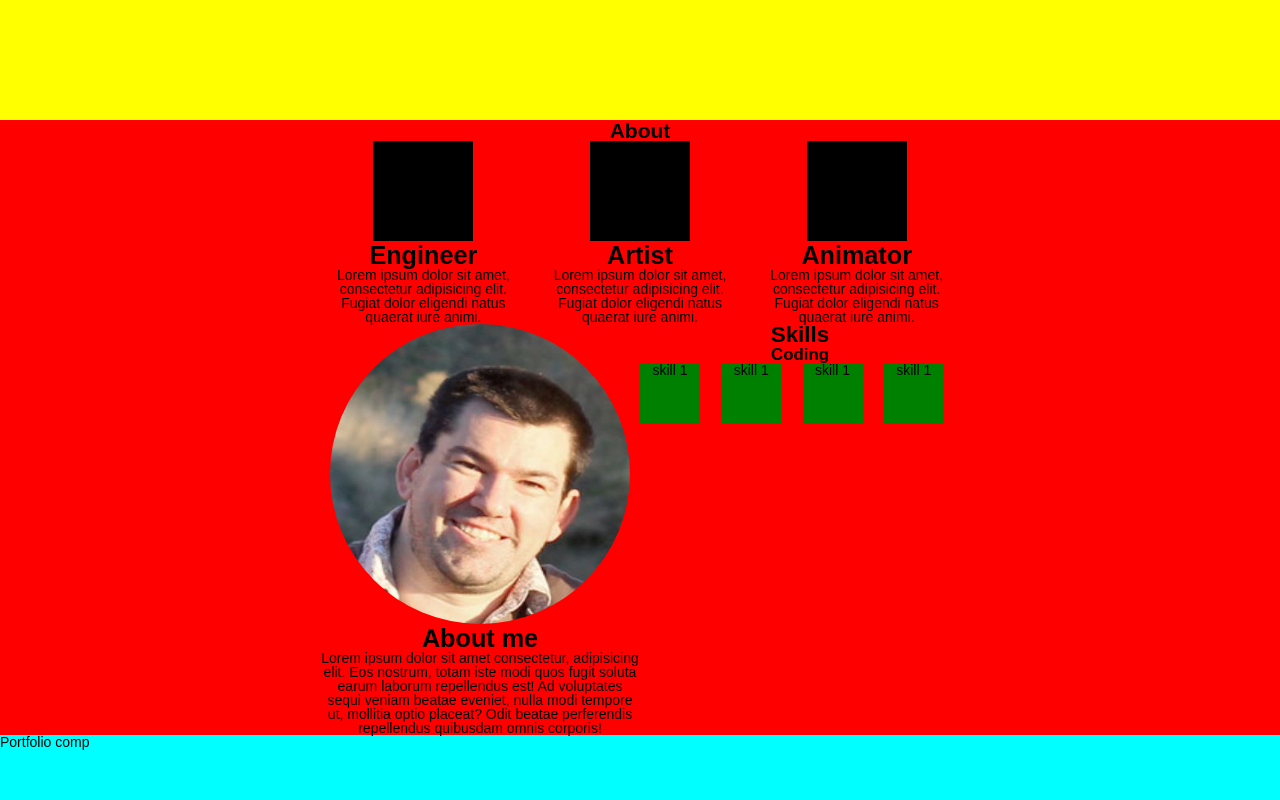
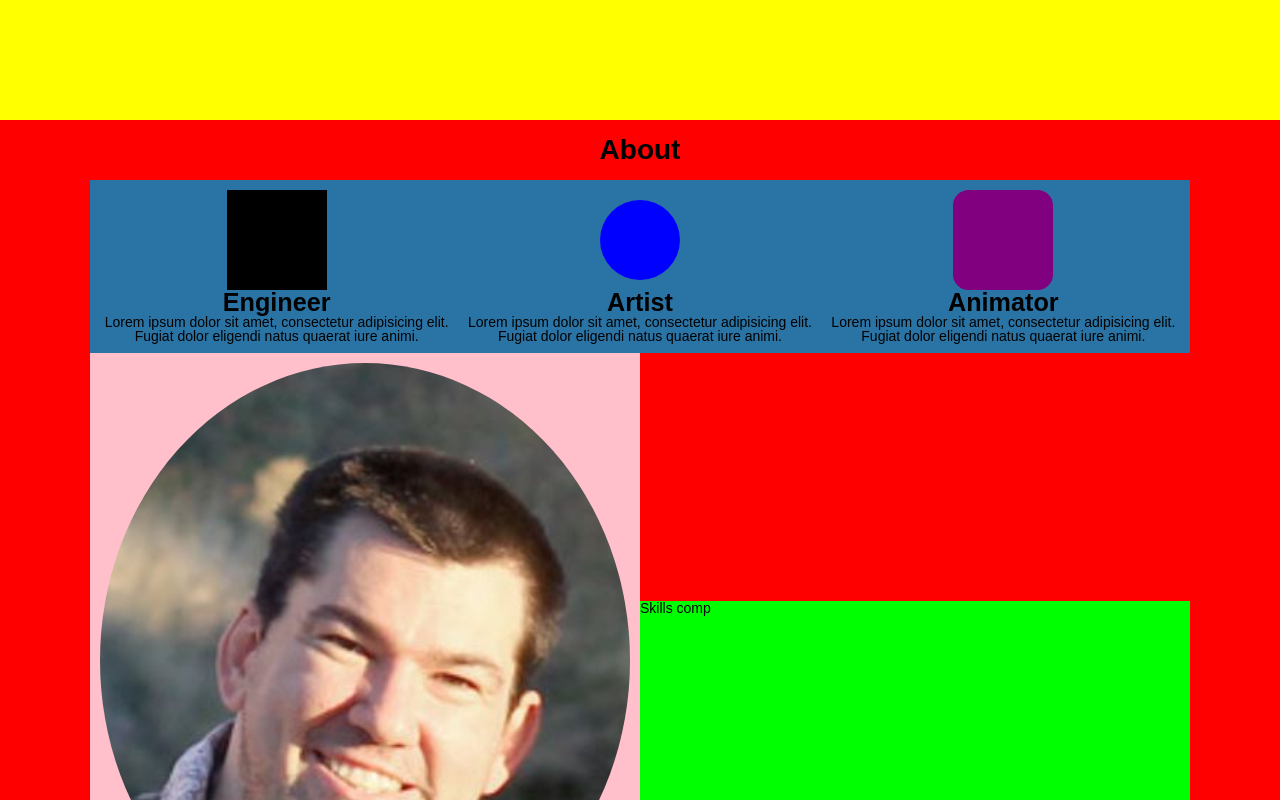
Before and after one commit to TalanCurtis/portfolio, a React (Create React App) app: page / in a window 1280 px wide. Shown: the part 680-1480 px from the top of the page. Built offline with nearby package versions, Linux system fonts and the light colour scheme.

Commit message:
Have skills and profile looking decent moving on to tallents.

```diff
--- a/src/components/About/About.js
+++ b/src/components/About/About.js
@@ -1,55 +1,21 @@
 import React from 'react';
-import EngineerSvg from '../../images/EngineerSvg';
-import ArtistSvg from '../../images/ArtistSvg';
-import AnimatorSvg from '../../images/AnimatorSvg';
+
+import Profile from '../Profile/Profile';
+import Skills from '../Skills/Skills';
+import Talents from '../Talents/Talents';
 
 function About (){
         console.log('component mounted')
         return(
             <div className="About">
-                <h1>About</h1>
-                <div className='talents'>
-                    <div className='engineer'>
-                        <EngineerSvg height='100px' width='100px'/>
-                        <h2>Engineer</h2>
-                        <p>
-                            Lorem ipsum dolor sit amet, consectetur adipisicing elit. Fugiat dolor eligendi natus quaerat iure animi.
-                        </p>
-                    </div>
-                    <div className='artist'>
-                        <ArtistSvg height='100px' width='100px'/>
-                        <h2>Artist</h2>
-                        <p>
-                            Lorem ipsum dolor sit amet, consectetur adipisicing elit. Fugiat dolor eligendi natus quaerat iure animi.
-                        </p>
-                    </div>
-                    <div className='animator'>
-                        <AnimatorSvg height='100px' width='100px'/>
-                        <h2>Animator</h2>
-                        <p>
-                            Lorem ipsum dolor sit amet, consectetur adipisicing elit. Fugiat dolor eligendi natus quaerat iure animi.
-                        </p>
+                <div className='container'>
+                    <div className='grid'>
+                        <h1>About</h1>
+                        <Talents/>
+                        <Profile/>
+                        <Skills/>
                     </div>
                 </div>
-                <div className='me'>
-                    <img src="/images/Alan_01.jpg" alt="profile" />
-                    <h2>About me</h2>
-                    <p>
-                        Lorem ipsum dolor sit amet consectetur, adipisicing elit. Eos nostrum, totam iste modi quos fugit soluta earum laborum repellendus est! Ad voluptates sequi veniam beatae eveniet, nulla modi tempore ut, mollitia optio placeat? Odit beatae perferendis repellendus quibusdam omnis corporis!
-                    </p>
-                 </div>
-                 <div className='skills'>
-                        <h3>Skills</h3>
-                         <div className='coding'>
-                             <h4>Coding</h4>
-                             <div className='coding-skills'>
-                                 <div style={{background:'green', height:'60px', width:'60px'}}> skill 1</div>
-                                 <div style={{background:'green', height:'60px', width:'60px'}}> skill 1</div>
-                                 <div style={{background:'green', height:'60px', width:'60px'}}> skill 1</div>
-                                 <div style={{background:'green', height:'60px', width:'60px'}}> skill 1</div>
-                             </div>
-                     </div>
-                 </div>
             </div>
         )
 }
--- a/src/components/About/_About.scss
+++ b/src/components/About/_About.scss
@@ -1,42 +1,41 @@
 .About{
     // height: 500px;
-    width: 100%;
+    // width: 100%;
     background-color: red;
-    display: grid;
-    grid-template-columns: repeat(4, 1fr);
-    grid-template-rows: repeat(3, auto);
-    h1{
-        text-align: center;
-        grid-column: 2/4;
-    }
-    .me{
-        text-align: center;
-        grid-column: 2;
-        img{
-            border-radius: 50%;
-            height: 300px;
-            width: 300px;
-        }
-    }
-    .talents{
-        grid-row: 2;
-        grid-column: 2/4;
-        display:grid;
-        grid-template-columns: repeat(3, 1fr);
-        justify-content: center;
-        text-align: center;
-        grid-gap: 10px;
+    display: flex;
+    justify-content: center;
 
-    }
-    .skills{
-        text-align: center;
-        .coding{
-            .coding-skills{
-                display: grid;
-                // grid-auto-rows: 100px;
-                grid-gap: 5px;
-                grid-template-columns: repeat( auto-fit, minmax(60px, 1fr) );
+    .container{
+        display: grid;
+        grid-template-columns: minmax(100px, 1100px);
+        .grid{
+            display: grid;
+            grid-template-columns: repeat(2, 1fr);
+            grid-template-rows: repeat(3, minmax(60px, auto));
+            justify-content: center;
+            align-items: center;
+
+            h1{
+                grid-row:1;
+                grid-column-start: 1;
+                grid-column-end: -1;
+                text-align: center;
+            }
+            .Talents{
+                grid-row: 2;
+                grid-column-start: 1;
+                grid-column-end: -1;
+
             }
         }
     }
 }
+@media (max-width: 426px) {
+    .About{
+        .container{
+            .grid{
+                grid-template-columns:  1fr;
+            }
+        }
+    }
+}
--- /dev/null
+++ b/src/components/Profile/Profile.js
@@ -0,0 +1,20 @@
+import React from 'react';
+
+function Profile(props) {
+    return (
+        <div className="Profile">
+            <div className='container'>
+                <img src="/images/Alan_01.jpg" alt="profile"/>
+                <h2>About me</h2>
+                <p>
+                    Lorem ipsum dolor sit amet consectetur, adipisicing elit. Eos nostrum, totam
+                    iste modi quos fugit soluta earum laborum repellendus est! Ad voluptates sequi
+                    veniam beatae eveniet, nulla modi tempore ut, mollitia optio placeat? Odit
+                    beatae perferendis repellendus quibusdam omnis corporis!
+                </p>
+            </div>
+        </div>
+    )
+}
+
+export default Profile;
--- /dev/null
+++ b/src/components/Profile/_Profile.scss
@@ -0,0 +1,16 @@
+.Profile{
+    background-color: pink;
+    text-align: center;
+    display: flex;
+    .container{
+        display: flex;
+        flex-direction: column;
+        padding: 10px;
+        justify-content: center;
+        align-items: center;
+        img{
+            border-radius: 50%;
+            width: 100%;
+        }
+    }
+}
--- /dev/null
+++ b/src/components/Skills/Skills.js
@@ -0,0 +1,11 @@
+import React from 'react';
+
+function Skills (props){
+        return(
+            <div className="Skills">
+                 Skills comp
+            </div>
+        )
+}
+
+export default Skills;
--- /dev/null
+++ b/src/components/Skills/_Skills.scss
@@ -0,0 +1,5 @@
+.Skills{
+    height: 200px;
+    width: 100%;
+    background-color: lime;
+}
--- /dev/null
+++ b/src/components/Talents/Talents.js
@@ -0,0 +1,37 @@
+import React from 'react';
+import EngineerSvg from '../../images/EngineerSvg';
+import ArtistSvg from '../../images/ArtistSvg';
+import AnimatorSvg from '../../images/AnimatorSvg';
+
+function Talents(props) {
+    return (
+        <div className="Talents">
+            <div className='engineer'>
+                <EngineerSvg height='100px' width='100px'/>
+                <h2>Engineer</h2>
+                <p>
+                    Lorem ipsum dolor sit amet, consectetur adipisicing elit. Fugiat dolor eligendi
+                    natus quaerat iure animi.
+                </p>
+            </div>
+            <div className='artist'>
+                <ArtistSvg height='100px' width='100px'/>
+                <h2>Artist</h2>
+                <p>
+                    Lorem ipsum dolor sit amet, consectetur adipisicing elit. Fugiat dolor eligendi
+                    natus quaerat iure animi.
+                </p>
+            </div>
+            <div className='animator'>
+                <AnimatorSvg height='100px' width='100px'/>
+                <h2>Animator</h2>
+                <p>
+                    Lorem ipsum dolor sit amet, consectetur adipisicing elit. Fugiat dolor eligendi
+                    natus quaerat iure animi.
+                </p>
+            </div>
+        </div>
+    )
+}
+
+export default Talents;
--- /dev/null
+++ b/src/components/Talents/_Talents.scss
@@ -0,0 +1,21 @@
+.Talents{
+    background-color: rgb(42, 116, 165);
+    display: grid;
+    grid-template-columns: repeat(3, 1fr);
+    grid-gap: 10px;
+    padding: 10px;
+
+    div{
+        display: flex;
+        flex-direction: column;
+        justify-content: center;
+        align-items: center;
+        text-align: center;
+    }
+}
+
+@media (max-width: 426px) {
+    .Talents{
+        grid-template-columns: repeat(1, 1fr);
+    }
+}
--- a/src/images/AnimatorSvg.js
+++ b/src/images/AnimatorSvg.js
@@ -4,7 +4,7 @@ const AnimatorSvg = (props) => {
   const {className, height, width, fill , stroke, strokeWidth, onClick } = props
   return (
     <svg id="animator" viewBox="0 0 32 32" className={className} height={height} width={width} fill={fill} stroke={stroke} strokeWidth={strokeWidth} onClick={onClick}>
-        <rect x="0" y="0" width="100%" height="100%" />
+        <rect x="0" y="0" width="100%" height="100%" rx="5" ry="5" fill='purple'/>
     </svg>
   )
 };
--- a/src/images/ArtistSvg.js
+++ b/src/images/ArtistSvg.js
@@ -3,8 +3,8 @@ import React from 'react';
 const ArtistSvg = (props) => {
   const {className, height, width, fill , stroke, strokeWidth, onClick } = props
   return (
-    <svg id="artist" viewBox="0 0 32 32" className={className} height={height} width={width} fill={fill} stroke={stroke} strokeWidth={strokeWidth} onClick={onClick}>
-        <rect x="0" y="0" width="100%" height="100%" />
+    <svg id="artist" viewBox="0 0 100 100" className={className} height={height} width={width} fill={fill} stroke={stroke} strokeWidth={strokeWidth} onClick={onClick}>
+      <circle cx="50" cy="50" r="40" fill="blue" />
     </svg>
   )
 };
--- a/src/styles/_global.scss
+++ b/src/styles/_global.scss
@@ -4,7 +4,7 @@ body {
     font-size: 14px;
 }
 
-.App{
+.App {
     display: flex;
     justify-content: center;
 }
@@ -17,7 +17,7 @@ body {
 
 // Headers
 h1 {
-    font-size: 1.5em;
+    font-size: 2em;
     font-weight: bold;
 }
 
@@ -64,8 +64,9 @@ h6 {
     animation-play-state: running;
     animation-fill-mode: forwards;
 }
-  .fade-enter-active {
-  }
+
+.fade-enter-active {}
+
 .fade-exit {
     animation-name: exit;
     animation-duration: 1.1s;
@@ -76,8 +77,8 @@ h6 {
     animation-play-state: running;
     animation-fill-mode: forwards;
 }
-  .fade-exit-active {
-  }
+
+.fade-exit-active {}
 
 @keyframes enter {
     0% {
@@ -86,12 +87,11 @@ h6 {
     99% {
         opacity: 0;
     }
-
     100% {
         opacity: 1;
     }
+}
 
-  }
 @keyframes exit {
     0% {
         opacity: 1;
@@ -104,13 +104,12 @@ h6 {
     }
 }
 
-.active{
+.active {
     background-color: rgba(255, 0, 0, 0.534);
 }
 
-
 // Media query
-@media (max-width:426px){
+@media (max-width:426px) {
     // h1 {
     //     font-size: 2em;
     //     font-weight: bold;
--- a/src/styles/main.scss
+++ b/src/styles/main.scss
@@ -10,6 +10,9 @@
 @import '../components/Intro/_Intro.scss';
 @import '../components/Nav/_Nav.scss';
 @import '../components/Portfolio/_Portfolio.scss';
+@import '../components/Profile/_Profile.scss';
+@import '../components/Skills/_Skills.scss';
+@import '../components/Talents/_Talents.scss';
 
 // Views
 // @import '../views/Page1/_Page1.scss';
```
Lines whose indentation alone changed are shown as unchanged.
